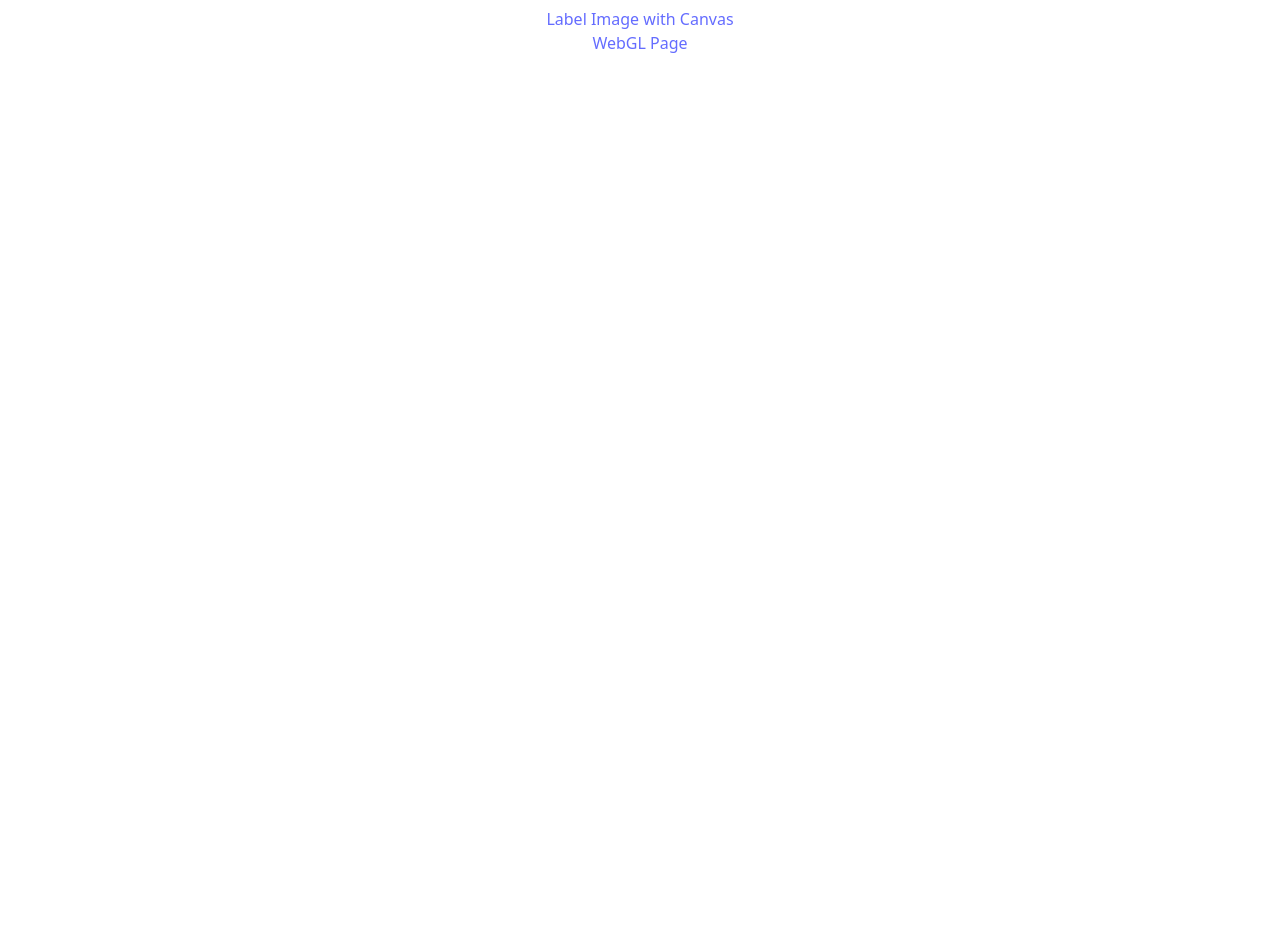
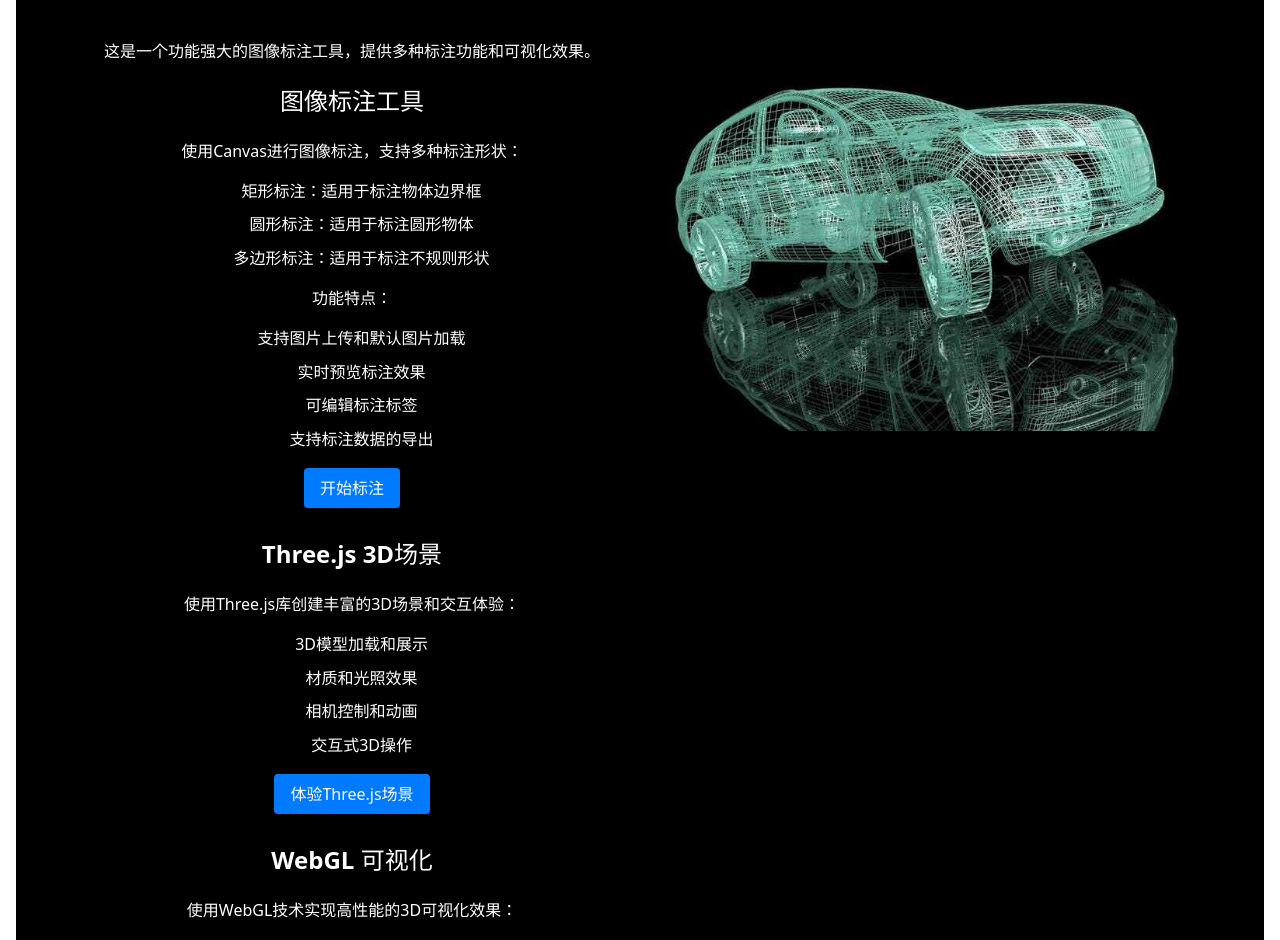
Before and after one commit to duduc123/react-annotation-app, a React (Vite) app: page / in a window 1280 px wide. Shown: the part 200-1140 px from the top of the page. Before the commit the page ends 800 px from the top, so only its background shows below. Built offline with nearby package versions, Linux system fonts and the light colour scheme.

Commit message:
update app introduction for homepage

```diff
--- a/src/App.css
+++ b/src/App.css
@@ -3,6 +3,8 @@
   padding: 1rem;
   text-align: center;
   flex: 1;
+  background-color: black;
+  color: white;
 }
 
 .logo {
--- a/src/pages/HomePage.tsx
+++ b/src/pages/HomePage.tsx
@@ -1,15 +1,75 @@
 import React from 'react';
 import { Link } from 'react-router-dom';
+import annotationImage from '../assets/annotationImage.jpg';
+import './homePage.css';
 
 const HomePage = () => {
   return (
     <div className="home-page">
       <h1>Welcome to Label Application</h1>
-      <div className="label-section">
-        <Link to="/labelpage">Label Image with Canvas</Link>
-      </div>
-      <div className="webgl-section">
-        <Link to="/webgl">WebGL Page</Link>
+      <div className="home-container">
+        <div className="left-content">
+          <div className="introduction">
+            <p>这是一个功能强大的图像标注工具，提供多种标注功能和可视化效果。</p>
+          </div>
+
+          <div className="label-section">
+            <h2>图像标注工具</h2>
+            <p>使用Canvas进行图像标注，支持多种标注形状：</p>
+            <ul>
+              <li>矩形标注：适用于标注物体边界框</li>
+              <li>圆形标注：适用于标注圆形物体</li>
+              <li>多边形标注：适用于标注不规则形状</li>
+            </ul>
+            <p>功能特点：</p>
+            <ul>
+              <li>支持图片上传和默认图片加载</li>
+              <li>实时预览标注效果</li>
+              <li>可编辑标注标签</li>
+              <li>支持标注数据的导出</li>
+            </ul>
+            <Link to="/labelpage" className="nav-button">开始标注</Link>
+          </div>
+
+         <div className="three-section">
+            <h2>Three.js 3D场景</h2>
+            <p>使用Three.js库创建丰富的3D场景和交互体验：</p>
+            <ul>
+              <li>3D模型加载和展示</li>
+              <li>材质和光照效果</li>
+              <li>相机控制和动画</li>
+              <li>交互式3D操作</li>
+            </ul>
+            <Link to="/three" className="nav-button">体验Three.js场景</Link>
+          </div>
+
+          <div className="webgl-section">
+            <h2>WebGL 可视化</h2>
+            <p>使用WebGL技术实现高性能的3D可视化效果：</p>
+            <ul>
+              <li>3D模型展示</li>
+              <li>实时渲染</li>
+              <li>交互式操作</li>
+              <li>高性能图形处理</li>
+            </ul>
+            <Link to="/webgl" className="nav-button">查看WebGL演示</Link>
+          </div>
+
+
+
+          <div className="getting-started">
+            <h2>快速开始</h2>
+            <p>1. 选择您需要的功能模块</p>
+            <p>2. 点击对应链接进入功能页面</p>
+            <p>3. 按照页面提示进行操作</p>
+          </div>
+        </div>
+
+        <div className="right-content">
+          <div className="image-container">
+            <img src={annotationImage} alt="Annotation Demo" />
+          </div>
+        </div>
       </div>
     </div>
   );
--- /dev/null
+++ b/src/pages/homePage.css
@@ -0,0 +1,54 @@
+.home-container {
+  display: flex;
+  gap: 2rem;
+  padding: 1rem;
+}
+
+.left-content {
+  flex: 1;
+  max-width: 60%;
+}
+
+.right-content {
+  flex: 1;
+  display: flex;
+  /* align-items: center; */
+  justify-content: center;
+}
+
+.image-container {
+  width: 100%;
+  max-width: 900px;
+}
+
+.image-container img {
+  width: 100%;
+  height: auto;
+  border-radius: 8px;
+  box-shadow: 0 4px 8px rgba(0, 0, 0, 0.1);
+}
+
+.nav-button {
+  display: inline-block;
+  padding: 0.5rem 1rem;
+  margin: 0.5rem 0;
+  background-color: #007bff;
+  color: white;
+  text-decoration: none;
+  border-radius: 4px;
+  transition: background-color 0.3s;
+}
+
+.nav-button:hover {
+  background-color: #0056b3;
+}
+
+@media (max-width: 768px) {
+  .home-container {
+    flex-direction: column;
+  }
+
+  .left-content {
+    max-width: 100%;
+  }
+}
--- a/src/pages/labelPage.css
+++ b/src/pages/labelPage.css
@@ -5,7 +5,6 @@
   align-items: flex-start;
   justify-content: space-between;
   height: 100vh;
-  background-color: #f0f0f0;
   .settings-container {
     width: 110px;
     display: flex;
```
Also changed, not shown: src/assets/annotationImage.jpg (added).
